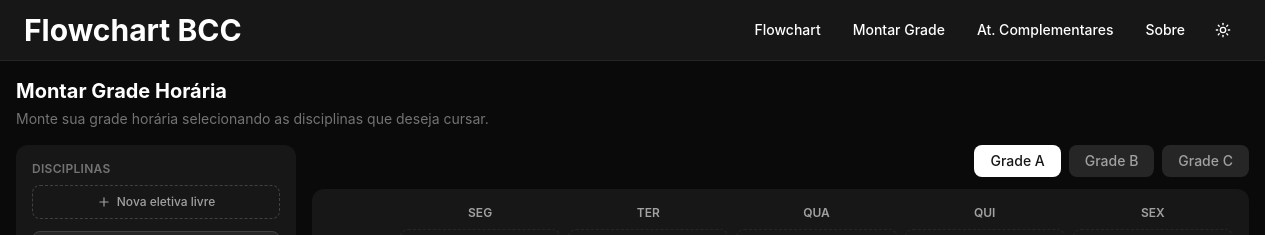
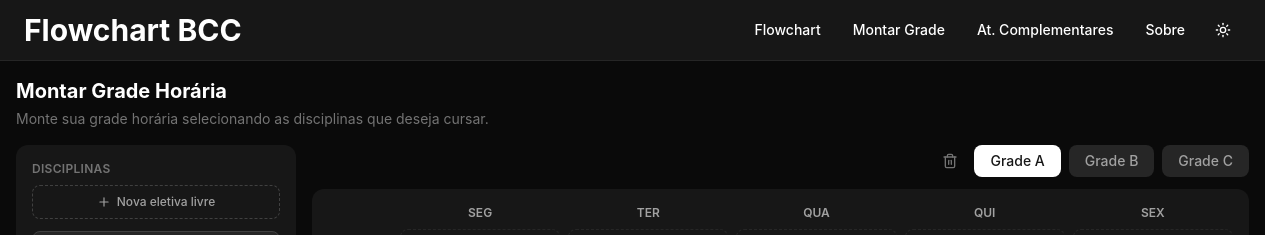
Before and after one commit to borges-1802/flowchart, a React (Vite) app: page /flowchart/grade in a window 1280 px wide. Shown: the top 235 px of the page. Built offline with nearby package versions, Linux system fonts and the light colour scheme.

Commit message:
feat: limpar grade

```diff
--- a/src/components/Grade/GradeTabs.tsx
+++ b/src/components/Grade/GradeTabs.tsx
@@ -1,4 +1,5 @@
 import { useState } from 'react';
+import { Trash2 } from 'lucide-react';
 
 export type TabId = 'A' | 'B' | 'C';
 
@@ -8,14 +9,16 @@ interface GradeTabsProps {
   tabNames: Record<TabId, string>;
   onChange: (tab: TabId) => void;
   onRename: (tab: TabId, name: string) => void;
+  onClearTab: () => void;
 }
 
 const TAB_IDS: TabId[] = ['A', 'B', 'C'];
 
-export function GradeTabs({ theme, activeTab, tabNames, onChange, onRename }: GradeTabsProps) {
+export function GradeTabs({ theme, activeTab, tabNames, onChange, onRename, onClearTab }: GradeTabsProps) {
   const isDark = theme === 'dark';
   const [editingTab, setEditingTab] = useState<TabId | null>(null);
   const [draftName, setDraftName] = useState('');
+  const [confirmingClear, setConfirmingClear] = useState(false);
 
   function startEditing(tabId: TabId) {
     setEditingTab(tabId);
@@ -30,8 +33,55 @@ export function GradeTabs({ theme, activeTab, tabNames, onChange, onRename }: Gr
     setEditingTab(null);
   }
 
+  function handleClearClick() {
+    if (confirmingClear) {
+      onClearTab();
+      setConfirmingClear(false);
+    } else {
+      setConfirmingClear(true);
+    }
+  }
+
   return (
-    <div className="mb-3 flex justify-end gap-2">
+    <div className="mb-3 flex flex-wrap items-center justify-end gap-2">
+      {confirmingClear ? (
+        <div
+          className={`flex items-center gap-2 rounded-lg px-2.5 py-1.5 text-xs ${
+            isDark ? 'bg-neutral-800 text-neutral-300' : 'bg-neutral-200 text-neutral-700'
+          }`}
+        >
+          <span>Limpar "{tabNames[activeTab]}"?</span>
+          <button
+            type="button"
+            onClick={handleClearClick}
+            className="rounded-md bg-red-500 px-2 py-1 font-semibold text-white hover:bg-red-400"
+          >
+            Sim
+          </button>
+          <button
+            type="button"
+            onClick={() => setConfirmingClear(false)}
+            className={`rounded-md px-2 py-1 font-medium ${
+              isDark ? 'bg-neutral-700 text-neutral-200 hover:bg-neutral-600' : 'bg-neutral-300 text-neutral-700 hover:bg-neutral-400'
+            }`}
+          >
+            Não
+          </button>
+        </div>
+      ) : (
+        <button
+          type="button"
+          onClick={handleClearClick}
+          title={`Limpar todas as disciplinas de "${tabNames[activeTab]}"`}
+          aria-label="Limpar grade ativa"
+          className={`flex h-8 w-8 items-center justify-center rounded-lg ${
+            isDark ? 'text-neutral-500 hover:bg-red-500/20 hover:text-red-400' : 'text-neutral-400 hover:bg-red-100 hover:text-red-600'
+          }`}
+        >
+          <Trash2 className="h-4 w-4" />
+        </button>
+      )}
+
       {TAB_IDS.map((tabId) => {
         const isActive = tabId === activeTab;
         const isEditing = editingTab === tabId;
@@ -64,7 +114,10 @@ export function GradeTabs({ theme, activeTab, tabNames, onChange, onRename }: Gr
           <button
             key={tabId}
             type="button"
-            onClick={() => onChange(tabId)}
+            onClick={() => {
+              onChange(tabId);
+              setConfirmingClear(false);
+            }}
             onDoubleClick={() => startEditing(tabId)}
             title="Clique duas vezes pra renomear"
             className={`truncate rounded-lg px-4 py-1.5 text-sm font-medium transition-colors ${
--- a/src/pages/Grade.tsx
+++ b/src/pages/Grade.tsx
@@ -136,6 +136,10 @@ export function Grade() {
     setTabNames((current) => ({ ...current, [tabId]: name }));
   }
 
+  function handleClearTab() {
+    setTabsState((current) => ({ ...current, [activeTab]: { placedIds: [], colorAssignments: {} } }));
+  }
+
   function handleCreateCustom(elective: CustomElective) {
     setCustomElectives((current) => [...current, elective]);
   }
@@ -233,6 +237,7 @@ export function Grade() {
               tabNames={tabNames}
               onChange={handleTabChange}
               onRename={handleRenameTab}
+              onClearTab={handleClearTab}
             />
 
             <div className={`custom-scrollbar overflow-x-auto rounded-xl p-4 ${cardClass}`}>
```
